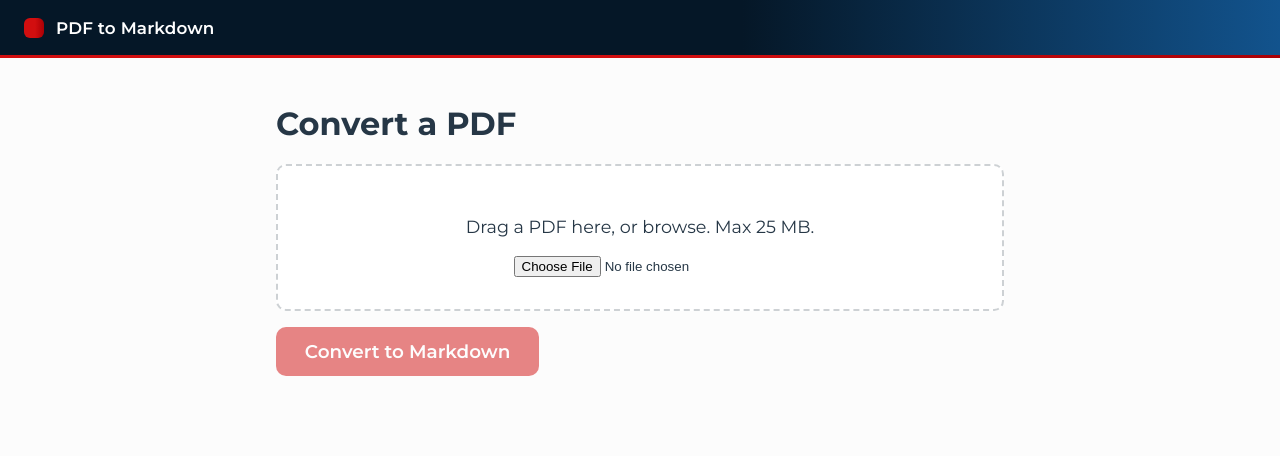
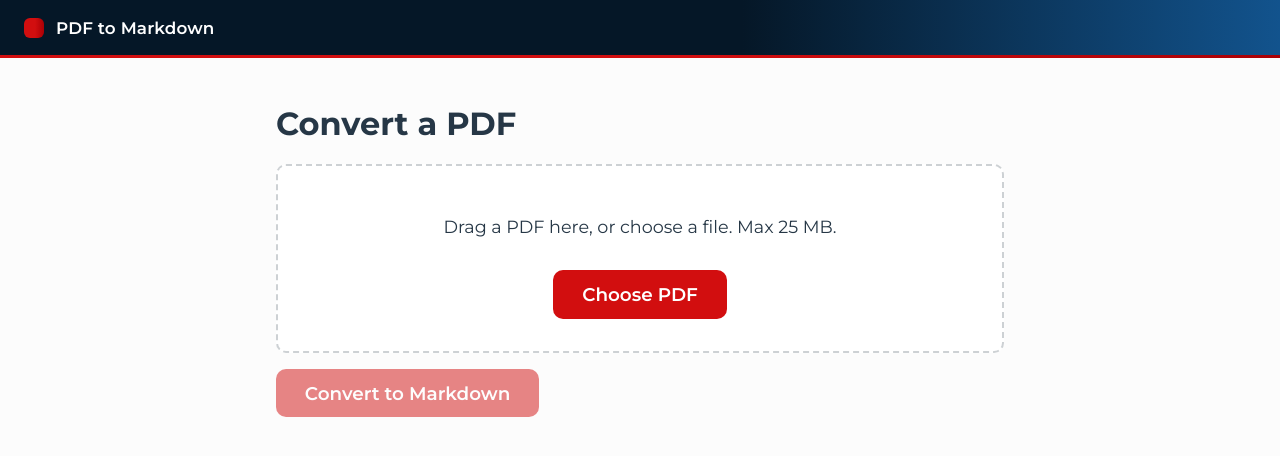
Before and after one commit to curtismu7/pdf-to-md-LAB, a React (Vite) app in the folder web/: page / in a window 1280 px wide. Shown: the top 456 px of the page. Built offline with nearby package versions, Linux system fonts and the light colour scheme.

Commit message:
Choose PDF button: styled file picker with focus ring

```diff
--- a/web/src/App.jsx
+++ b/web/src/App.jsx
@@ -74,15 +74,18 @@ export default function App() {
         onDragLeave={() => setDragOver(false)}
         onDrop={(e) => { e.preventDefault(); setDragOver(false); const f = e.dataTransfer.files?.[0]; if (f) pickFile(f); }}
       >
-        <p>Drag a PDF here, or browse. Max 25 MB.</p>
+        <p>Drag a PDF here, or choose a file. Max 25 MB.</p>
         <input
           ref={inputRef}
+          className="file-input"
+          id="pdf-file"
           type="file"
           accept=".pdf,application/pdf"
           data-testid="file-input"
           aria-label="Choose a PDF file"
           onChange={(e) => pickFile(e.target.files?.[0])}
         />
+        <label className="btn primary file-label" htmlFor="pdf-file">Choose PDF</label>
         {file && <p data-testid="file-name">Selected: {file.name} ({Math.ceil(file.size / 1024)} KB)</p>}
       </div>
       <button type="button" className="primary" data-testid="convert" disabled={!file || busy} onClick={onConvert}>
--- a/web/src/app.css
+++ b/web/src/app.css
@@ -106,6 +106,25 @@ body { font-size: 1.1rem; }
 }
 .dropzone.over:hover { border-color: var(--ping-red-dark); }
 
+.file-input {
+  position: absolute;
+  width: 1px;
+  height: 1px;
+  opacity: 0;
+  overflow: hidden;
+  clip-path: inset(50%);
+}
+.file-input:focus-visible + .file-label {
+  outline: 2px solid var(--ping-blue);
+  outline-offset: 2px;
+}
+.file-input:focus-visible + .file-label:hover { background: var(--ping-red); }
+.file-label {
+  display: inline-block;
+  margin-top: 0.4rem;
+}
+.file-label:hover { background: var(--ping-red-dark); }
+
 button.primary, .btn.primary {
   display: inline-block;
   margin-top: 1rem;
```
